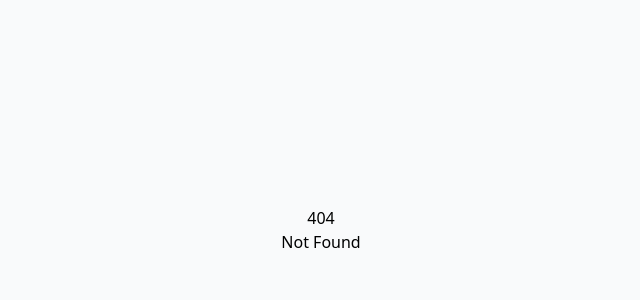
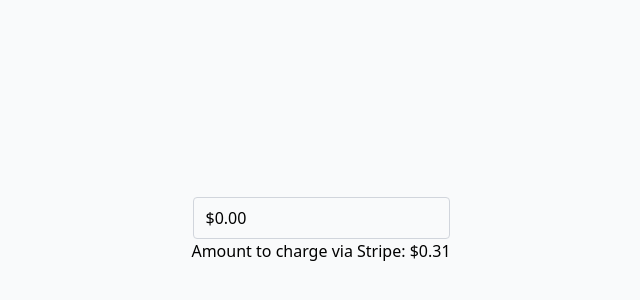
Before and after one commit to StevenClontz/trooptrack-report-generator, a SvelteKit app: page /stripe in a window 1280 px wide. Before the commit this address had no page. Shown: the part 170-470 px from the top of the page, without its empty margins (319-959 px from the left). Built offline with nearby package versions, Linux system fonts and the light colour scheme.

Commit message:
add stripe widget

```diff
--- /dev/null
+++ b/src/routes/stripe/+page.svelte
@@ -0,0 +1,17 @@
+<script lang="ts">
+    import currency from "currency.js";
+    let amount:string = "$0.00"
+    const stripeAmount = (amount:string) => {
+        return currency(amount).add(0.3).multiply(1/0.971).format()
+    }
+</script>
+
+<input
+    type="text"
+    bind:value={amount}
+    class="border border-gray-300 rounded px-3 py-2 focus:outline-none focus:ring-2 focus:ring-blue-500"
+/>
+
+<p>
+    Amount to charge via Stripe: {stripeAmount(amount)}
+</p>
```
